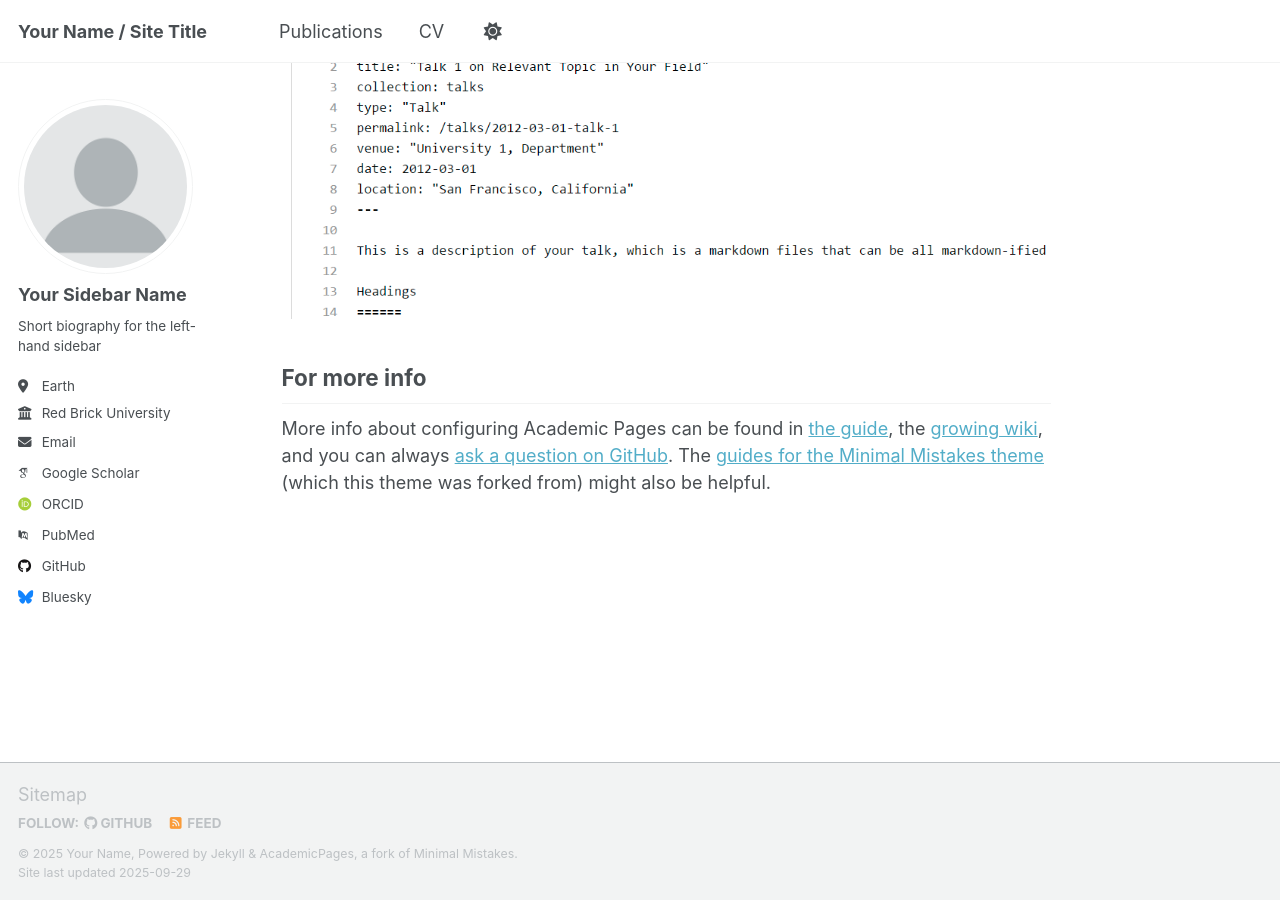
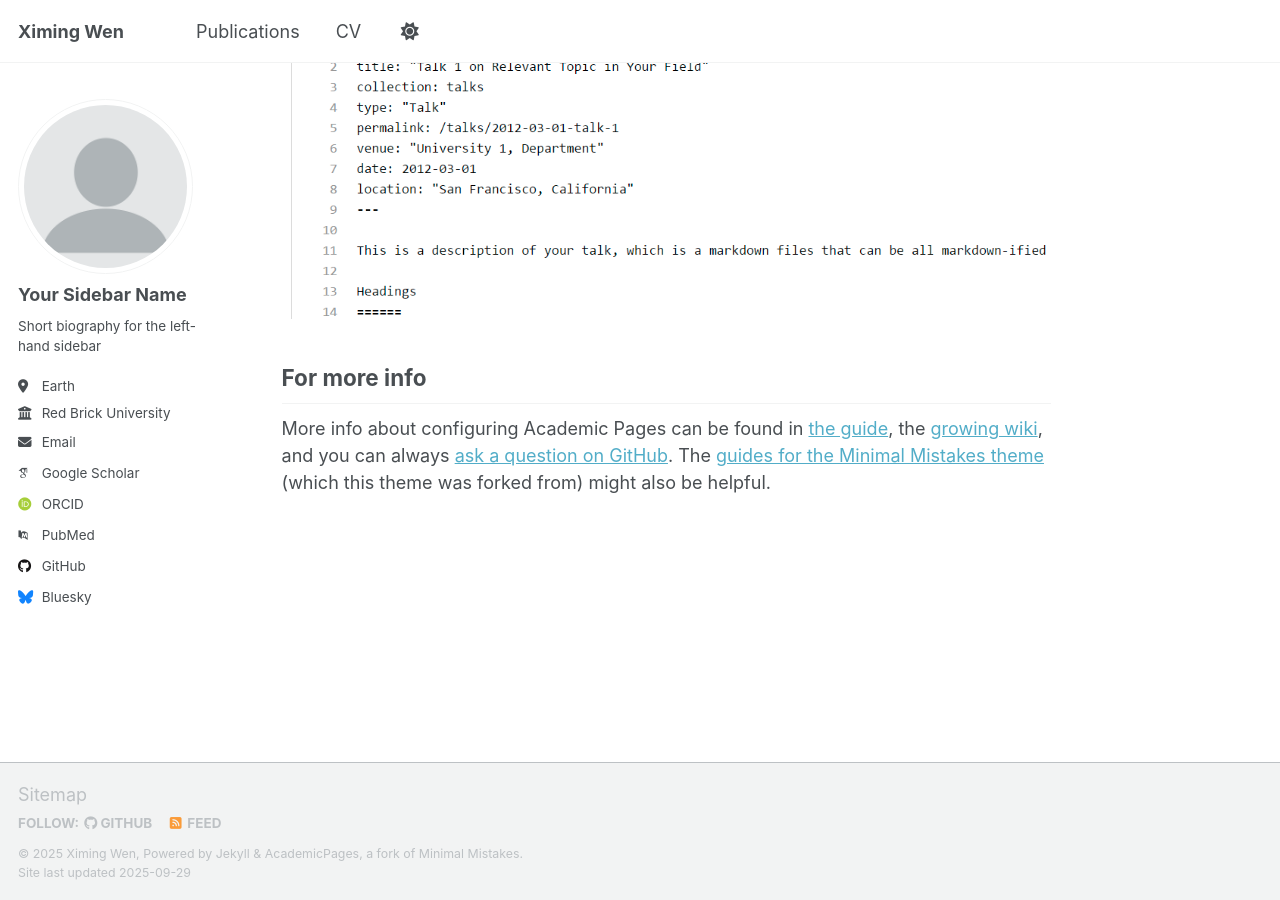
Before and after one commit to ximingwen/ximingwen.github.io, a Jekyll site: the page built from _pages/about.md, in a window 1280 px wide and 900 px high, scrolled down 2880 px. Built offline with Jekyll 4.4.1, drawn with Linux system fonts in a browser that asks for light colours; some web fonts are replaced; a script that is not in the unit is left out.

Commit message:
layout
layout

```diff
--- a/_config.yml
+++ b/_config.yml
@@ -9,11 +9,11 @@
 # Basic Site Settings
 locale                   : "en-US"
 site_theme               : "default" # Currently available options are "default", "air"
-title                    : "Your Name / Site Title"
+title                    : "Ximing Wen"
 title_separator          : "-"
-name                     : &name "Your Name"
-description              : &description "Your Name's academic portfolio"   # Update this with a general description of your site, this is the default if not overridden by a page
-url                      : https://academicpages.github.io # The base hostname & protocol for your site e.g. "https://[your GitHub username].github.io",
+name                     : &name "Ximing Wen"
+description              : &description "Ximing Wen's portfolio"   # Update this with a general description of your site, this is the default if not overridden by a page
+url                      : https://ximingwen.github.io # The base hostname & protocol for your site e.g. "https://[your GitHub username].github.io",
                                                            # or if you already have some other page hosted on Github then use "https://[your GitHub username].github.io/[Your Repo Name]"
 baseurl                  : "" # the subpath of your site, e.g. "/blog"
 repository               : "academicpages/academicpages.github.io"
```
